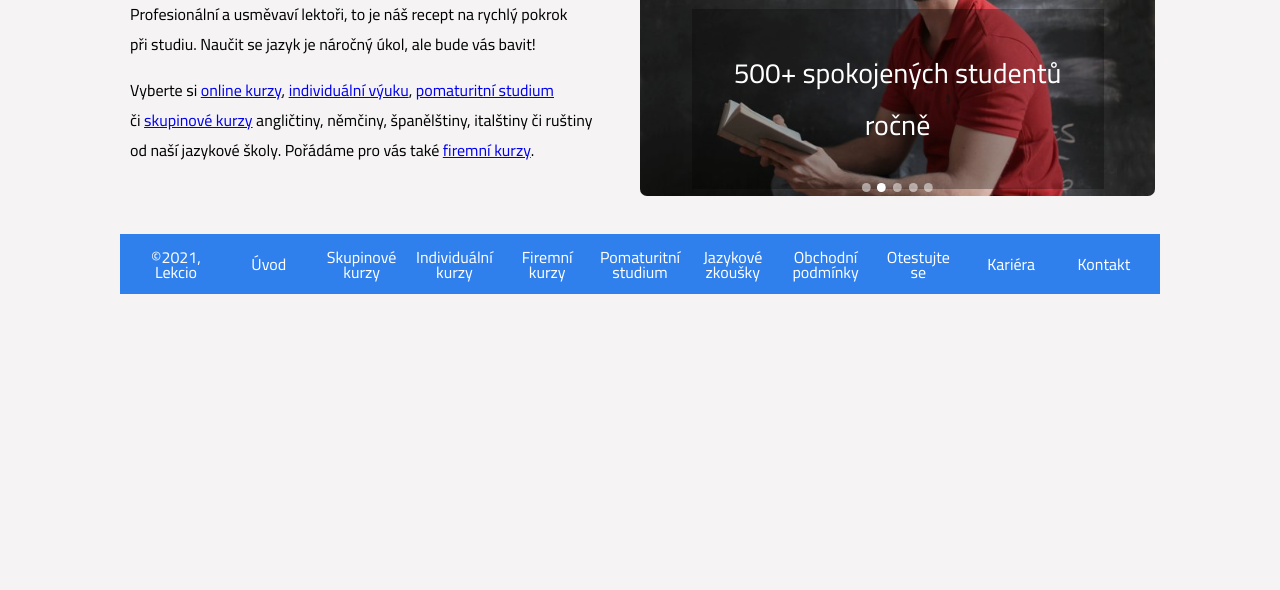
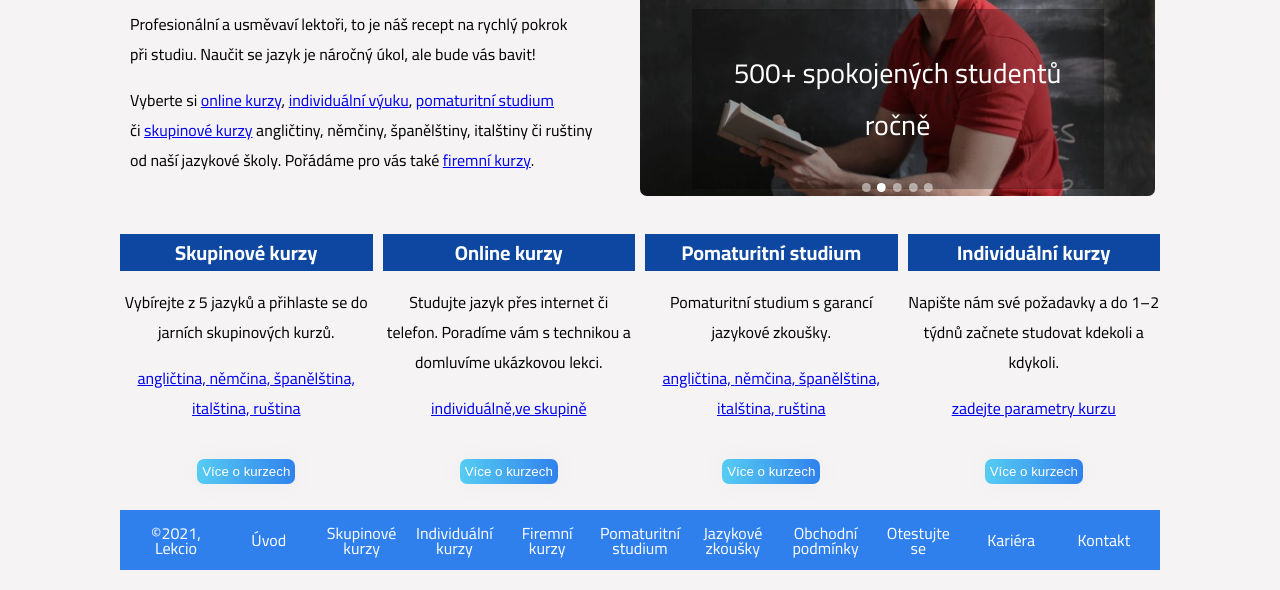
Before and after one commit to TomasProkes/final-project, an Eleventy site: page index.html in a window 1280 px wide. Shown: the part 504-1094 px from the top of the page. Before the commit the page ends 818 px from the top, so only its background shows below. Built offline with nearby package versions, Linux system fonts and the light colour scheme; Eleventy itself is replaced by a stand-in of ours; files that its build step writes are made by us from their sources.

Commit message:
offer grid added

```diff
--- a/index.html
+++ b/index.html
@@ -15,6 +15,7 @@
 
 <body>
     <!-- HEADER -->
+    <section class="header__whole">
     <header class="header">
 
 
@@ -52,7 +53,7 @@
             <li class="menu__item"><a href="#" class="menu__link">Jazykové zkoušky</a></li>
         </ul>
     </nav>
-
+</section>
 
     <div class="upper__image"></div>
 
@@ -133,6 +134,38 @@
             type: 'carousel'
         }).mount()
     </script>
+    <!-- OFFER FLEX -->
+
+    <div class="offer">
+        <div class="offer__group">
+            <h3><a class="offer__link-upper" href="#">Skupinové kurzy</a></h3>
+            <p>Vybírejte z 5 jazyků a přihlaste se do jarních skupinových kurzů.</p>
+            <a class="offer__link" href="#">angličtina, </a><a class="offer__link" href="#">němčina, </a><a
+                class="offer__link" href="#">španělština, </a><a class="offer__link" href="#">italština, </a><a
+                class="offer__link" href="#">ruština</a><br>
+            <button><a class="offer__button" href="#">Více o kurzech</a></button>
+        </div>
+        <div class="offer__online">
+            <h3><a class="offer__link-upper" href="#">Online kurzy</a></h3>
+            <p>Studujte jazyk přes internet či telefon. Poradíme vám s technikou a domluvíme ukázkovou lekci.</p>
+            <a class="offer__link" href="#">individuálně,</a><a class="offer__link" href="#">ve skupině</a><br>
+            <button><a class="offer__button" href="#">Více o kurzech</a></button>
+        </div>
+        <div class="offer__after-graduation">
+            <h3><a class="offer__link-upper" href="#">Pomaturitní studium</a></h3>
+            <p>Pomaturitní studium s garancí jazykové zkoušky.</p>
+            <a class="offer__link" href="#">angličtina, </a><a class="offer__link" href="#">němčina, </a><a
+                class="offer__link" href="#">španělština, </a><a class="offer__link" href="#">italština, </a><a
+                class="offer__link" href="#">ruština</a><br>
+                <button><a class="offer__button" href="#">Více o kurzech</a></button>
+        </div>
+        <div class="offer__individual">
+            <h3><a class="offer__link-upper" href="#">Individuální kurzy</a></h3>
+            <p>Napište nám své požadavky a do 1–2 týdnů začnete studovat kdekoli a kdykoli.</p>
+            <a class="offer__link" href="#">zadejte parametry kurzu</a><br>
+            <button><a class="offer__button" href="#">Více o kurzech</a></button>
+        </div>
+    </div>
 
     <!-- FOOTER -->
 
--- a/scss/style.scss
+++ b/scss/style.scss
@@ -1,6 +1,6 @@
-$primary: rgb(6, 6, 160);
+$primary: #0d47a1;
 $secondary: #2f80ed;
-$third: yellow;
+$third: white;
 
 $font-main-text: "Cairo", sans-serif;
 
@@ -27,13 +27,25 @@ body {
 
 h2 {
   color: $primary;
+  font-size: 30px;
 }
+
+h3 {
+  font-size: 20px;
+  margin: 0;
+  background-color: $primary;
+  color: $third;
+}
+// .header__whole {
+//   position: fixed;
+// }
 
 .header {
   display: flex;
   justify-content: space-between;
   align-items: center;
   margin-bottom: 10px;
+
 
   &__logo {
     display: flex;
@@ -84,7 +96,7 @@ h2 {
     transition: 0.5s;
     background-size: 200% auto;
     text-decoration: none;
-    color: white;
+    color: $third;
     box-shadow: 0 0 20px #eee;
     border-radius: 7px;
     display: block;
@@ -111,7 +123,7 @@ h2 {
     transition: 0.5s;
     background-size: 200% auto;
     text-decoration: none;
-    color: white;
+    color: $third;
     box-shadow: 0 0 20px #eee;
     border-radius: 7px;
     display: block;
@@ -177,12 +189,66 @@ h2 {
     left: 10%;
     bottom: 5%;
     right: 10%;
-    color: white;
+    color: $third;
     font-size: 28px;
     background-color: rgba(0, 0, 0, 0.3);
     padding: 10px;
     text-align: center;
   }
+}
+
+.offer {
+  display: grid;
+  grid-template-columns: repeat(4, 1fr);
+  grid-template-rows: 1;
+  margin-bottom: $margin-bottom;
+ gap: 10px;
+  text-align: center;
+
+  &__link-upper {
+    color: $third;
+    text-decoration: none;
+  }
+
+  &__link-upper:hover {
+    color: $secondary;
+
+  }
+
+  &__button {
+
+    background-image: linear-gradient(
+      to right,
+      #56ccf2 0%,
+      #2f80ed 51%,
+      #56ccf2 100%
+    );
+    margin: 5px;
+    padding: 5px;
+    text-align: center;
+    transition: 0.5s;
+    background-size: 200% auto;
+    text-decoration: none;
+    color: $third;
+    box-shadow: 0 0 20px #eee;
+    border-radius: 7px;
+    display: block;
+  }
+
+  &__button:hover {
+    background-position: right center;
+    color: $primary;
+    text-decoration: none;
+  }
+
+
+}
+
+button {
+  background-color: transparent;
+  border: none;
+  margin: 30px 10px 10px 10px;
+
 }
 
 .footer {
@@ -203,14 +269,14 @@ h2 {
     width: 80px;
     line-height: 15px;
     text-align: center;
-    color: white;
+    color: $third;
   }
 
   &__link {
     text-decoration: none;
   }
   a {
-    color: white;
+    color: $third;
   }
 
   & a:hover,
```
Also changed, not shown: css/style.css, 1 other file.
